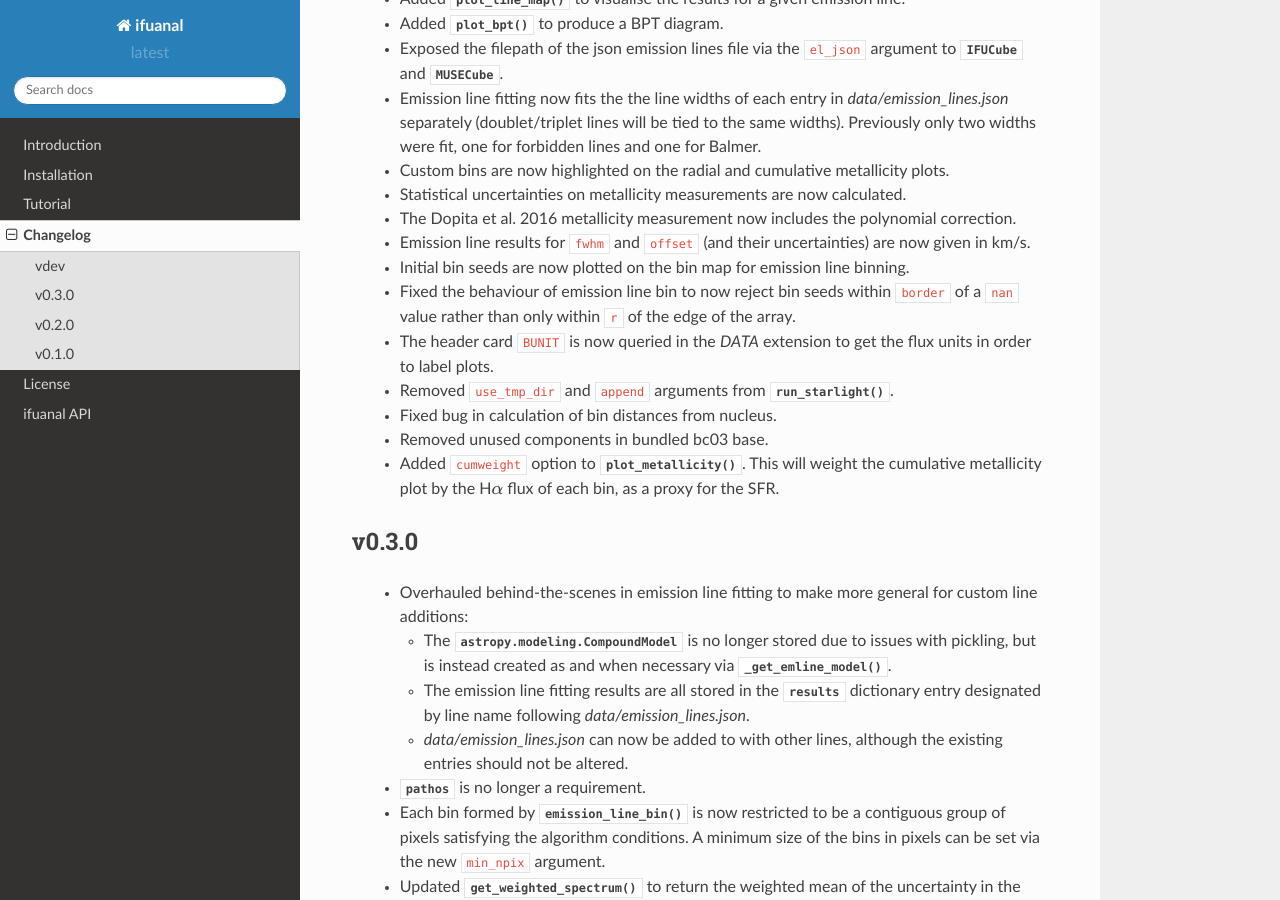
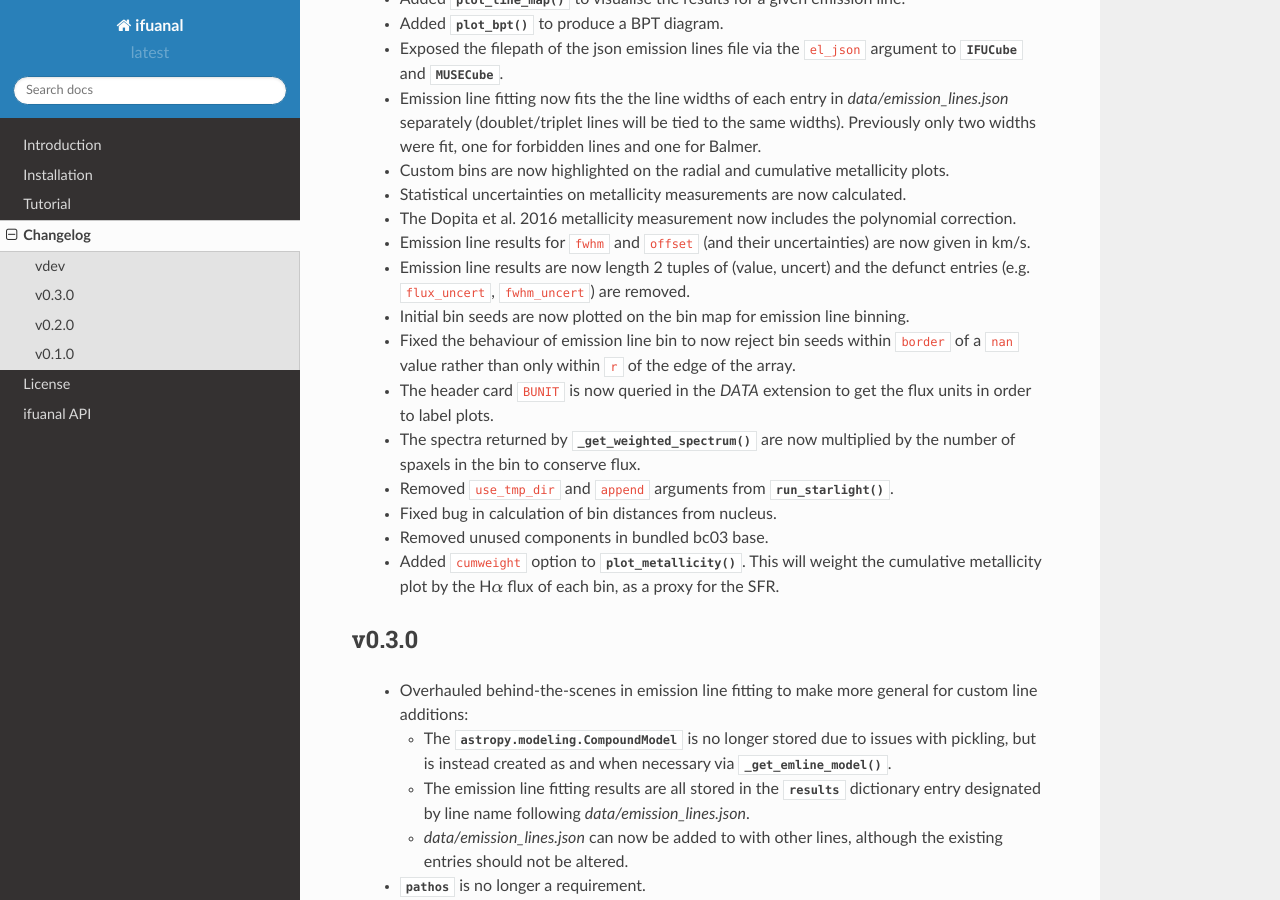
Before and after one commit to Lyalpha/ifuanal, a Sphinx documentation site: the page built from docs/changelog.rst, in a window 1280 px wide and 900 px high, scrolled down 449 px. Built offline with Sphinx 7.4.7 and the Read the Docs theme 2.0.0, drawn with Linux system fonts in a browser that asks for light colours.

Commit message:
Update changelog

```diff
--- a/docs/changelog.rst
+++ b/docs/changelog.rst
@@ -33,12 +33,16 @@ vdev
    correction.
  * Emission line results for ``fwhm`` and ``offset`` (and their uncertainties)
    are now given in km/s.
+ * Emission line results are now length 2 tuples of (value, uncert) and the
+   defunct entries (e.g. ``flux_uncert``, ``fwhm_uncert``) are removed.
  * Initial bin seeds are now plotted on the bin map for emission line binning.
  * Fixed the behaviour of emission line bin to now reject bin seeds within
    ``border`` of a ``nan`` value rather than only within ``r`` of the edge of
    the array.
  * The header card ``BUNIT`` is now queried in the `DATA` extension to get the
    flux units in order to label plots.
+ * The spectra returned by :meth:`_get_weighted_spectrum` are now multiplied
+   by the number of spaxels in the bin to conserve flux.
  * Removed ``use_tmp_dir`` and ``append`` arguments from :meth:`run_starlight`.
  * Fixed bug in calculation of bin distances from nucleus.
  * Removed unused components in bundled bc03 base.
```
